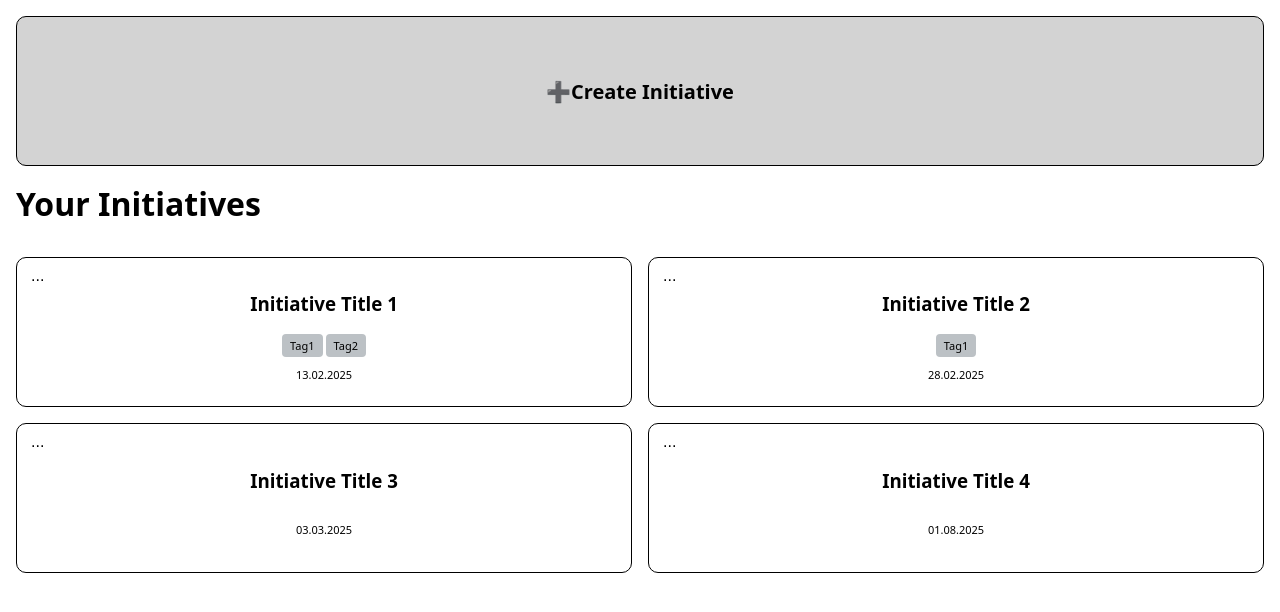
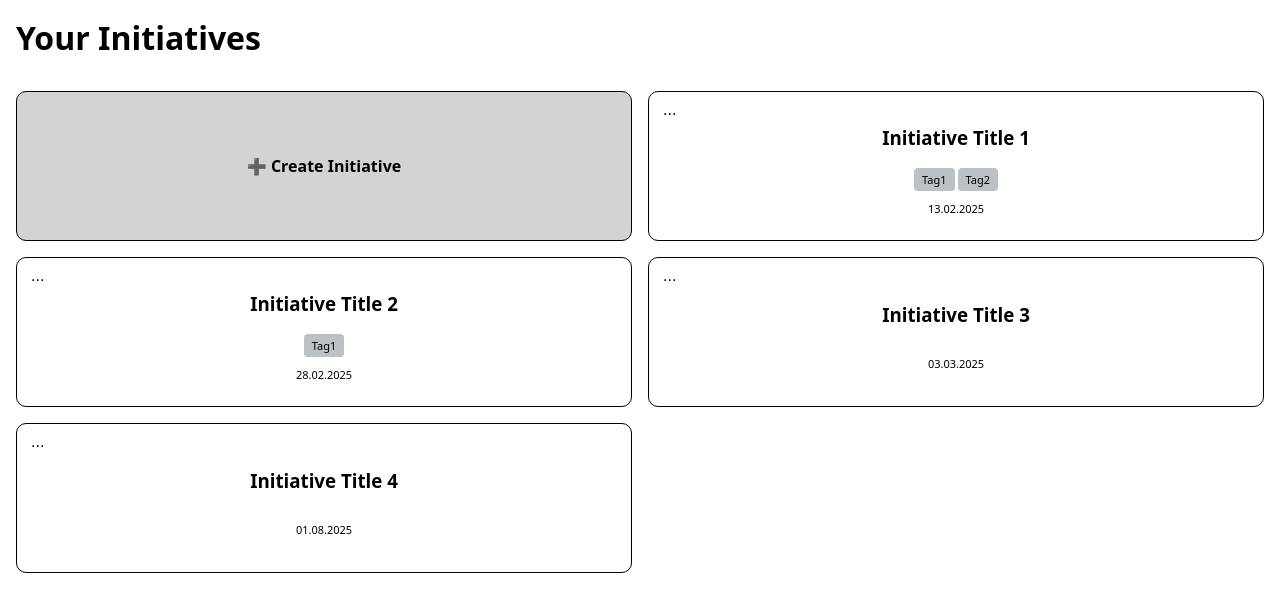
Before and after one commit to NilooBR/capstone-project, a Next.js app: page / in a window 1280 px wide. Shown: the top 612 px of the page. Built offline with nearby package versions, Linux system fonts and the light colour scheme.

Commit message:
worked on styling

```diff
--- a/Components/InitiativeForm.js
+++ b/Components/InitiativeForm.js
@@ -99,7 +99,7 @@ export default function InitiativeForm({
   }
 
   function handleCancel() {
-    router.push(`/initiatives/${formData.id}`);
+    router.push("/");
   }
 
   return (
--- a/Components/InitiativeList.js
+++ b/Components/InitiativeList.js
@@ -1,15 +1,19 @@
 import styled from "styled-components";
 import InitiativeCard from "./InitiativeCard";
+import Link from "next/link";
 
-export default function InitiativeList({
-  initiatives,
-  onDelete,
-}) {
+export default function InitiativeList({ initiatives, onDelete }) {
   return (
     <>
       <Title>Your Initiatives</Title>
       <ListContainer>
-        {initiatives.map((initiative) => (
+        <StyledLink href="/initiatives/create">➕ Create Initiative</StyledLink>
+        {initiatives.length === 0 ? (
+          <NoInitiativesMessage>
+            No initiatives available. Please create initiatives first.
+          </NoInitiativesMessage>
+        ) : (
+          initiatives.map((initiative) => (
             <li key={initiative.id}>
               <InitiativeCard
                 id={initiative.id}
@@ -20,7 +24,8 @@ export default function InitiativeList({
                 onDelete={onDelete}
               />
             </li>
-        ))}
+          ))
+        )}
       </ListContainer>
     </>
   );
@@ -39,3 +44,40 @@ const ListContainer = styled.ul`
 const Title = styled.h1`
   margin: 16px;
 `;
+
+const NoInitiativesMessage = styled.span`
+  font-size: 20px;
+  color: black;
+  text-align: center;
+  margin-top: 20px;
+  display: flex;
+  align-items: center;
+  justify-content: center;
+  grid-column: span 2;
+`;
+
+const StyledLink = styled(Link)`
+  display: flex;
+  flex-direction: column;
+  align-items: center;
+  justify-content: center;
+  border: 1px solid black;
+  border-radius: 10px;
+  height: 150px;
+  text-align: center;
+  background-color: lightgrey;
+  font-size: 16px;
+  font-weight: bold;
+  text-decoration: none;
+  color: black;
+  transition: transform 0.2s, box-shadow 0.2s;
+
+  &:hover {
+    transform: scale(1.05);
+    box-shadow: 0 4px 8px rgba(0, 0, 0, 0.2);
+  }
+
+  &:active {
+    transform: scale(0.95);
+  }
+`;
--- a/pages/index.js
+++ b/pages/index.js
@@ -1,5 +1,4 @@
 import InitiativeList from "@/Components/InitiativeList";
-import Link from "next/link";
 import styled from "styled-components";
 
 export default function HomePage({
@@ -8,49 +7,10 @@ export default function HomePage({
   onToggleCompleted,
 }) {
   return (
-    <div>
-      <StyledLink href="/initiatives/create">➕Create Initiative</StyledLink>
-      {initiatives.length === 0 ? (
-        <NoInitiativesMessage>
-          No initiatives available. Please create initiatives first.👆
-        </NoInitiativesMessage>
-      ) : (
-        <InitiativeList
-          initiatives={initiatives}
-          onDelete={onDeleteInitiative}
-          onToggleCompleted={onToggleCompleted}
-        />
-      )}
-    </div>
+    <InitiativeList
+      initiatives={initiatives}
+      onDelete={onDeleteInitiative}
+      onToggleCompleted={onToggleCompleted}
+    />
   );
 }
-
-// Styled Components
-
-const StyledLink = styled(Link)`
-  text-decoration: none;
-  color: inherit;
-  display: flex;
-  align-items: center;
-  justify-content: center;
-  text-align: center;
-  font-size: 20px;
-  font-weight: bold;
-  border: 1px solid black;
-  border-radius: 10px;
-  height: 150px;
-  width: calc(100% - 32px);
-  margin: 16px 16px;
-  cursor: pointer;
-  background-color: lightgrey;
-`;
-
-const NoInitiativesMessage = styled.span`
-  font-size: 20px;
-  color: black;
-  text-align: center;
-  margin-top: 20px;
-  display: flex;
-  align-items: center;
-  justify-content: center;
-`;
```
Lines whose indentation alone changed are shown as unchanged.
